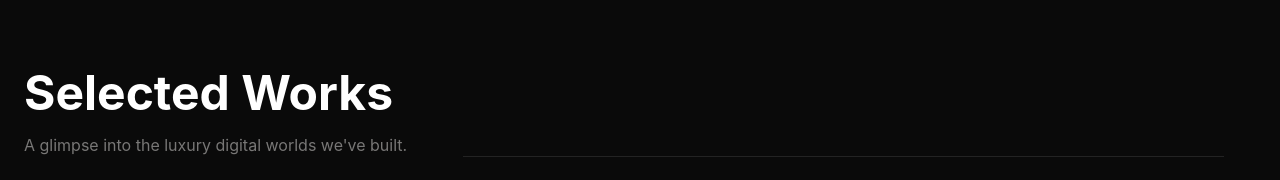
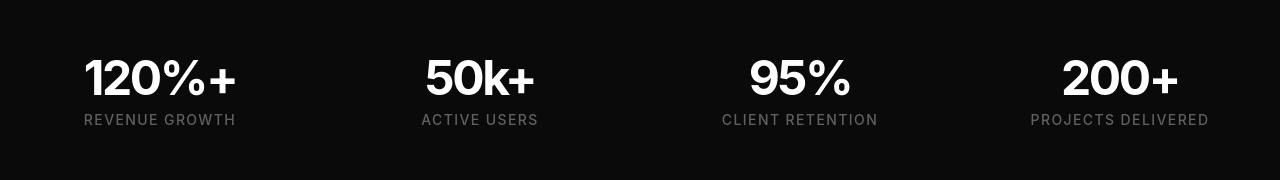
Before and after one commit to sayantanthessatan009/serene-owl-flip, a React (Vite) app: page / in a window 1280 px wide. Shown: the part 1401-1581 px from the top of the page. Built offline with nearby package versions, Linux system fonts and the light colour scheme.

Commit message:
[dyad] Adding Stats and Newsletter sections - wrote 3 file(s)

```diff
--- /dev/null
+++ b/src/components/Newsletter.tsx
@@ -0,0 +1,58 @@
+"use client";
+
+import React, { useState } from 'react';
+import { motion } from 'framer-motion';
+import LuxxButton from './LuxxButton';
+import { showSuccess } from '@/utils/toast';
+
+const Newsletter = () => {
+  const [email, setEmail] = useState("");
+
+  const handleSubscribe = (e: React.FormEvent) => {
+    e.preventDefault();
+    showSuccess("Welcome to the inner circle. Check your inbox soon.");
+    setEmail("");
+  };
+
+  return (
+    <section className="py-24 bg-luxx-black relative overflow-hidden">
+      <div className="container mx-auto px-6">
+        <div className="relative rounded-3xl border border-white/10 bg-gradient-to-br from-white/5 to-transparent p-8 md:p-16 text-center overflow-hidden">
+          <div className="absolute top-0 left-1/2 -translate-x-1/2 w-full h-full bg-[radial-gradient(circle_at_center,rgba(229,228,226,0.05)_0%,transparent_70%)] pointer-events-none" />
+
+          <motion.div
+            initial={{ opacity: 0, scale: 0.95 }}
+            whileInView={{ opacity: 1, scale: 1 }}
+            viewport={{ once: true }}
+            transition={{ duration: 0.8 }}
+            className="relative z-10 max-w-2xl mx-auto"
+          >
+            <h2 className="text-3xl md:text-4xl font-bold text-white mb-6">The Luxury Digital Digest</h2>
+            <p className="text-platinum/60 text-lg mb-10">
+              Join 5,000+ wellness founders receiving weekly insights on digital transformation and premium branding.
+            </p>
+
+            <form onSubmit={handleSubscribe} className="flex flex-col sm:flex-row gap-4 max-w-md mx-auto">
+              <input
+                required
+                type="email"
+                value={email}
+                onChange={(e) => setEmail(e.target.value)}
+                placeholder="Your elite email"
+                className="flex-grow bg-white/5 border border-white/10 rounded-full px-6 py-3 text-white focus:outline-none focus:border-platinum/50 transition-colors"
+              />
+              <LuxxButton type="submit" className="px-8">
+                Subscribe
+              </LuxxButton>
+            </form>
+            <p className="text-platinum/20 text-xs mt-6">
+              No spam. Only pure value. Unsubscribe anytime.
+            </p>
+          </motion.div>
+        </div>
+      </div>
+    </section>
+  );
+};
+
+export default Newsletter;
--- /dev/null
+++ b/src/components/Stats.tsx
@@ -0,0 +1,41 @@
+"use client";
+
+import React from 'react';
+import { motion } from 'framer-motion';
+
+const stats = [
+  { label: "Revenue Growth", value: "120%", suffix: "+" },
+  { label: "Active Users", value: "50", suffix: "k+" },
+  { label: "Client Retention", value: "95", suffix: "%" },
+  { label: "Projects Delivered", value: "200", suffix: "+" },
+];
+
+const Stats = () => {
+  return (
+    <section className="py-20 bg-luxx-black border-y border-white/5">
+      <div className="container mx-auto px-6">
+        <div className="grid grid-cols-2 md:grid-cols-4 gap-12">
+          {stats.map((stat, index) => (
+            <motion.div
+              key={index}
+              initial={{ opacity: 0, y: 20 }}
+              whileInView={{ opacity: 1, y: 0 }}
+              viewport={{ once: true }}
+              transition={{ duration: 0.5, delay: index * 0.1 }}
+              className="text-center"
+            >
+              <div className="text-4xl md:text-5xl font-bold text-white mb-2 tracking-tighter">
+                {stat.value}{stat.suffix}
+              </div>
+              <div className="text-platinum/40 text-sm uppercase tracking-widest font-medium">
+                {stat.label}
+              </div>
+            </motion.div>
+          ))}
+        </div>
+      </div>
+    </section>
+  );
+};
+
+export default Stats;
--- a/src/pages/Index.tsx
+++ b/src/pages/Index.tsx
@@ -5,11 +5,13 @@ import Navbar from '@/components/Navbar';
 import Hero from '@/components/Hero';
 import Services from '@/components/Services';
 import Portfolio from '@/components/Portfolio';
+import Stats from '@/components/Stats';
 import Process from '@/components/Process';
 import WhyLuxx from '@/components/WhyLuxx';
 import Testimonials from '@/components/Testimonials';
 import FAQ from '@/components/FAQ';
 import Pricing from '@/components/Pricing';
+import Newsletter from '@/components/Newsletter';
 import Contact from '@/components/Contact';
 import Footer from '@/components/Footer';
 import { MadeWithDyad } from "@/components/made-with-dyad";
@@ -22,6 +24,7 @@ const Index = () => {
       <div id="services">
         <Services />
       </div>
+      <Stats />
       <div id="portfolio">
         <Portfolio />
       </div>
@@ -40,6 +43,7 @@ const Index = () => {
       <div id="pricing">
         <Pricing />
       </div>
+      <Newsletter />
       <div id="contact">
         <Contact />
       </div>
```
